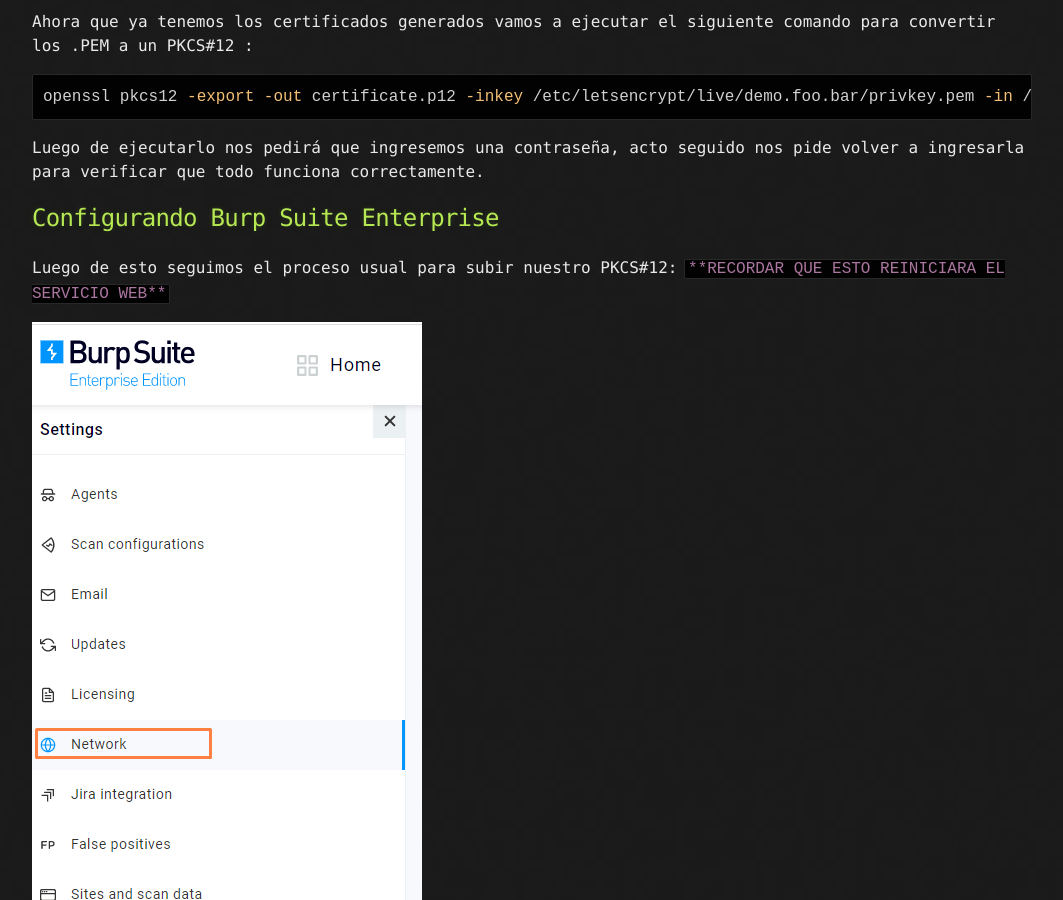
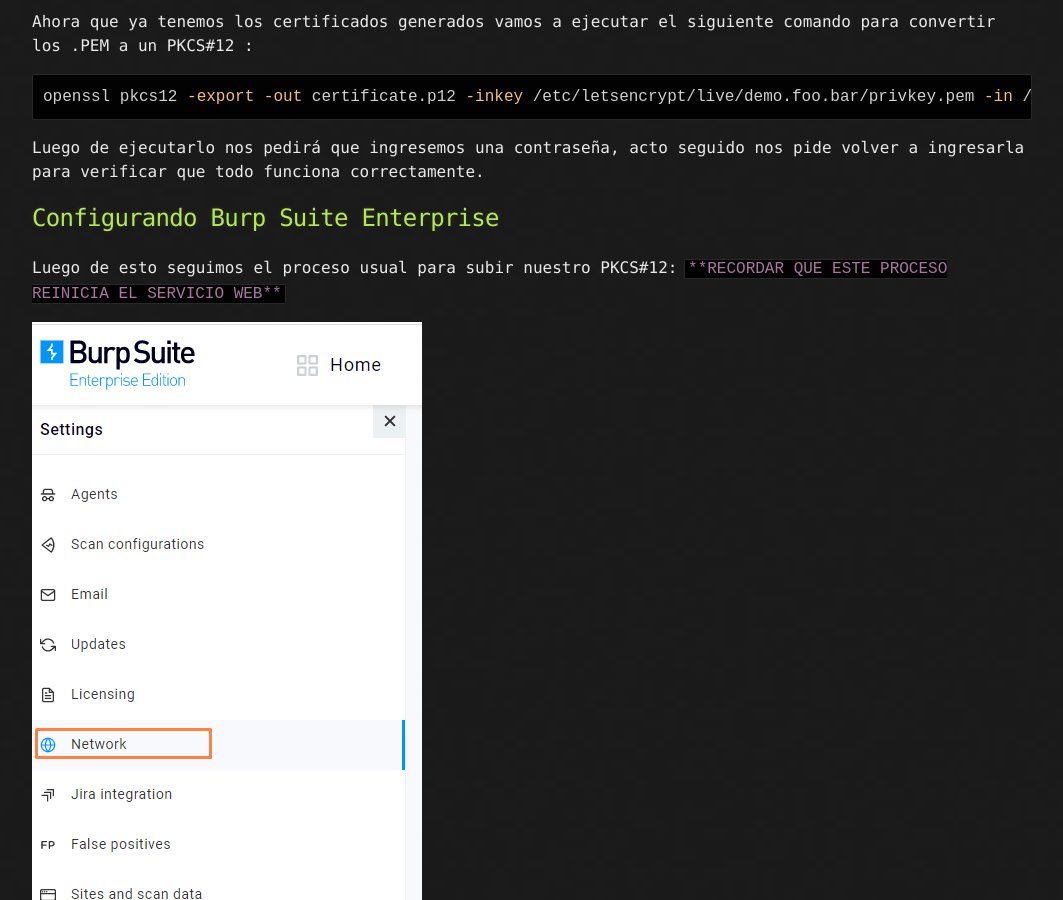
Before and after one commit to Layer8Sec/blog, a Jekyll site: the page built from _posts/2021-04-23-Lets-Encrypt-in-Burp-Enterprise-.md, in a window 1280 px wide and 900 px high, scrolled down 1470 px. Shown: the whole window, without its empty margins (108-1171 px from the left). Built offline with Jekyll 4.4.1, drawn with Linux system fonts in a browser that asks for light colours.

Commit message:
New Post

```diff
--- a/_posts/2021-04-23-Lets-Encrypt-in-Burp-Enterprise-.md
+++ b/_posts/2021-04-23-Lets-Encrypt-in-Burp-Enterprise-.md
@@ -48,7 +48,7 @@
 Luego de ejecutarlo nos pedirá que ingresemos una contraseña, acto seguido nos pide volver a ingresarla para verificar que todo funciona correctamente.
 
 ## [](#header-2)Configurando Burp Suite Enterprise
-Luego de esto seguimos el proceso usual para subir nuestro PKCS#12: `**RECORDAR QUE ESTO REINICIARA EL SERVICIO WEB**`
+Luego de esto seguimos el proceso usual para subir nuestro PKCS#12: `**RECORDAR QUE ESTE PROCESO REINICIA EL SERVICIO WEB**`
 
 
 ![](assets\posts\burp_img00.png)
```
